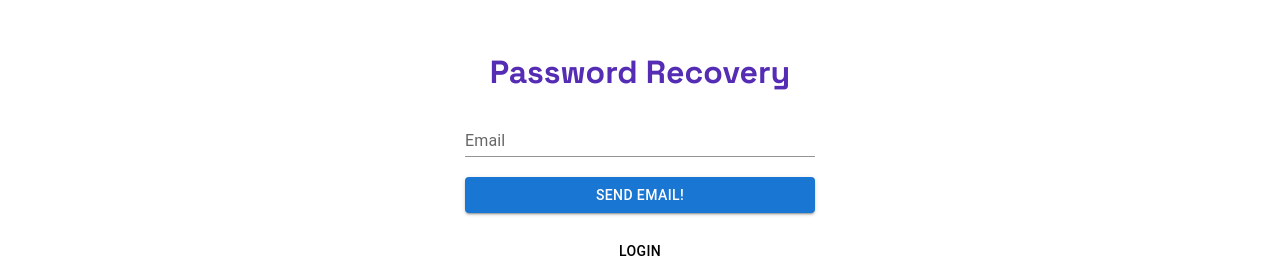
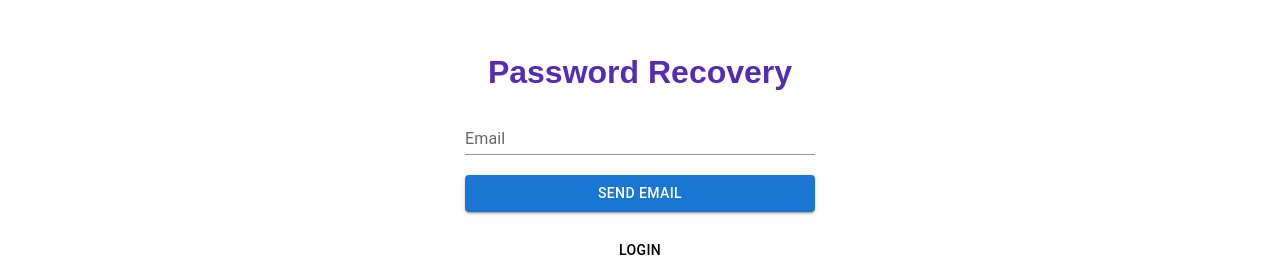
Before and after one commit to sxngie/Rewwardy, a Next.js app: page /admin/forgot in a window 1280 px wide. Shown: the part 212-475 px from the top of the page. Built offline with nearby package versions, Linux system fonts and the light colour scheme.

Commit message:
Changing to standard font +  text for consistency

```diff
--- a/pages/admin/forgot.js
+++ b/pages/admin/forgot.js
@@ -1,5 +1,5 @@
 import Head from "next/head";
-import { Space_Grotesk } from "next/font/google";
+import { Inter } from "next/font/google";
 import styles from "@/styles/admin/login.module.css";
 import Link from "next/link";
 import { TopNavbar, AdminFooter } from "../../components";
@@ -12,7 +12,7 @@ import { getAuth, signInWithEmailAndPassword, sendPasswordResetEmail } from "fir
 import { setCookie } from "cookies-next";
 import Script from "next/script";
 
- const space_grotesk = Space_Grotesk({ subsets: ["latin"] });
+ const inter = Inter({ subsets: ["latin"] });
 
  export default function UserLogin() {
    const [email, setEmail] = useState("");
@@ -47,7 +47,7 @@ import Script from "next/script";
          <link rel="icon" href="/Images/Rewwardy-Icon.png" />
        </Head>
        <main className={`${styles.main} `}>
-            <h1 className={`${styles.header} ${space_grotesk.className}`}>
+            <h1 className={`${styles.header}`}>
              Password Recovery
             </h1>
             <div className={styles.form}>
@@ -73,7 +73,7 @@ import Script from "next/script";
                    })
                }
              >
-               Send Email!
+               Send Email
              </Button>
              <br />
              <Button
```
